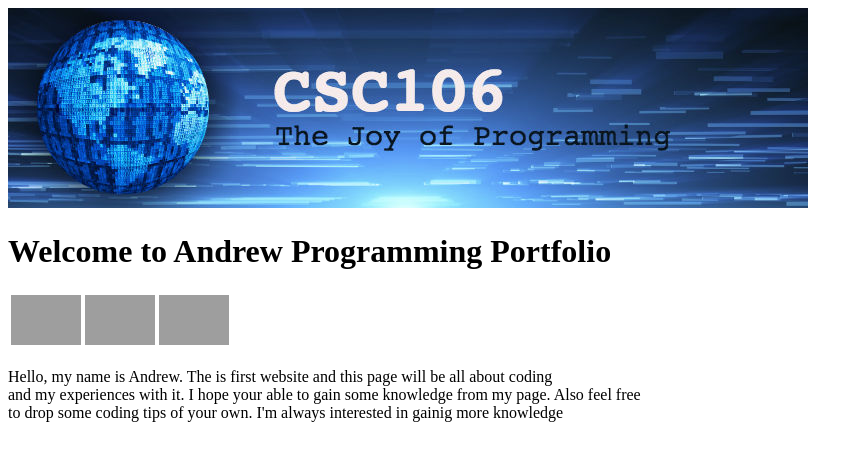
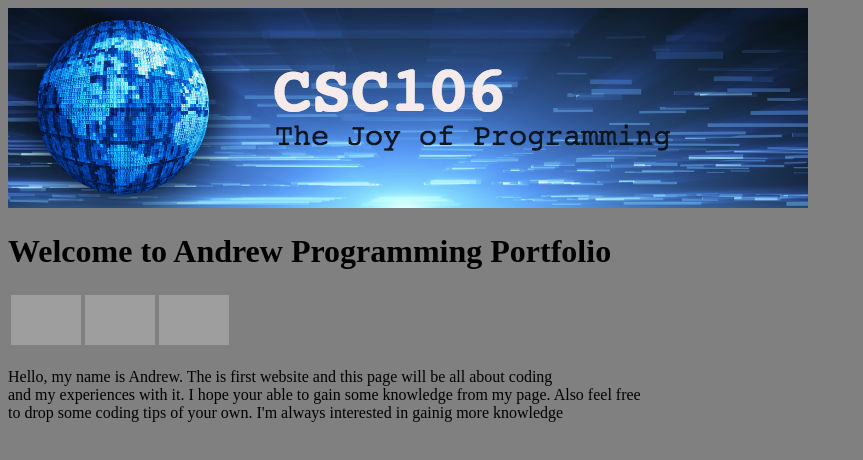
Before and after one commit to DRU123R/DRU123R.github.io, a plain HTML site: page index.html in a window 1280 px wide. Shown: the whole page, without its empty margins (0-863 px from the left). Drawn offline with Linux system fonts and the light colour scheme; grey boxes are pictures that could not be loaded.

Commit message:
Update style.css

```diff
--- a/style.css
+++ b/style.css
@@ -1 +1 @@
-body { background-color: ;}
+body { background-color: grey;}
```
